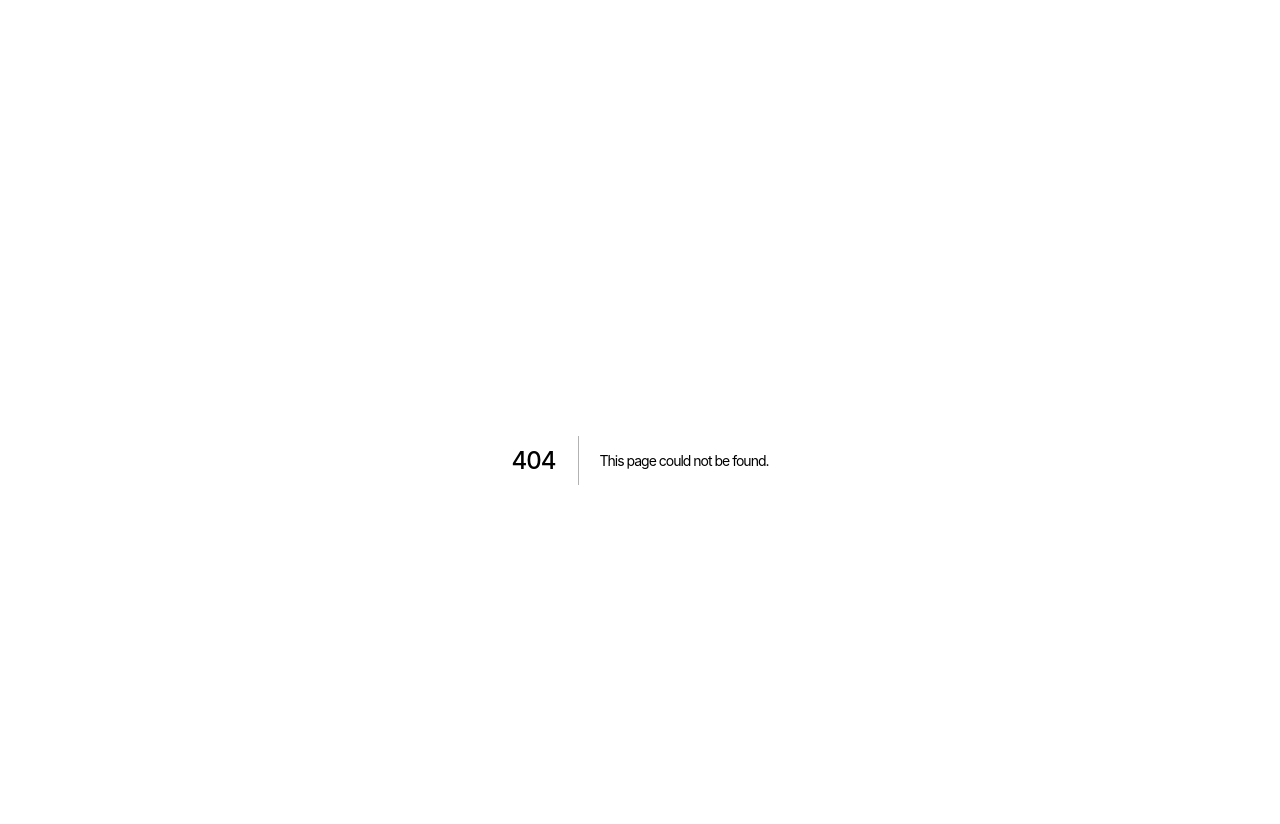
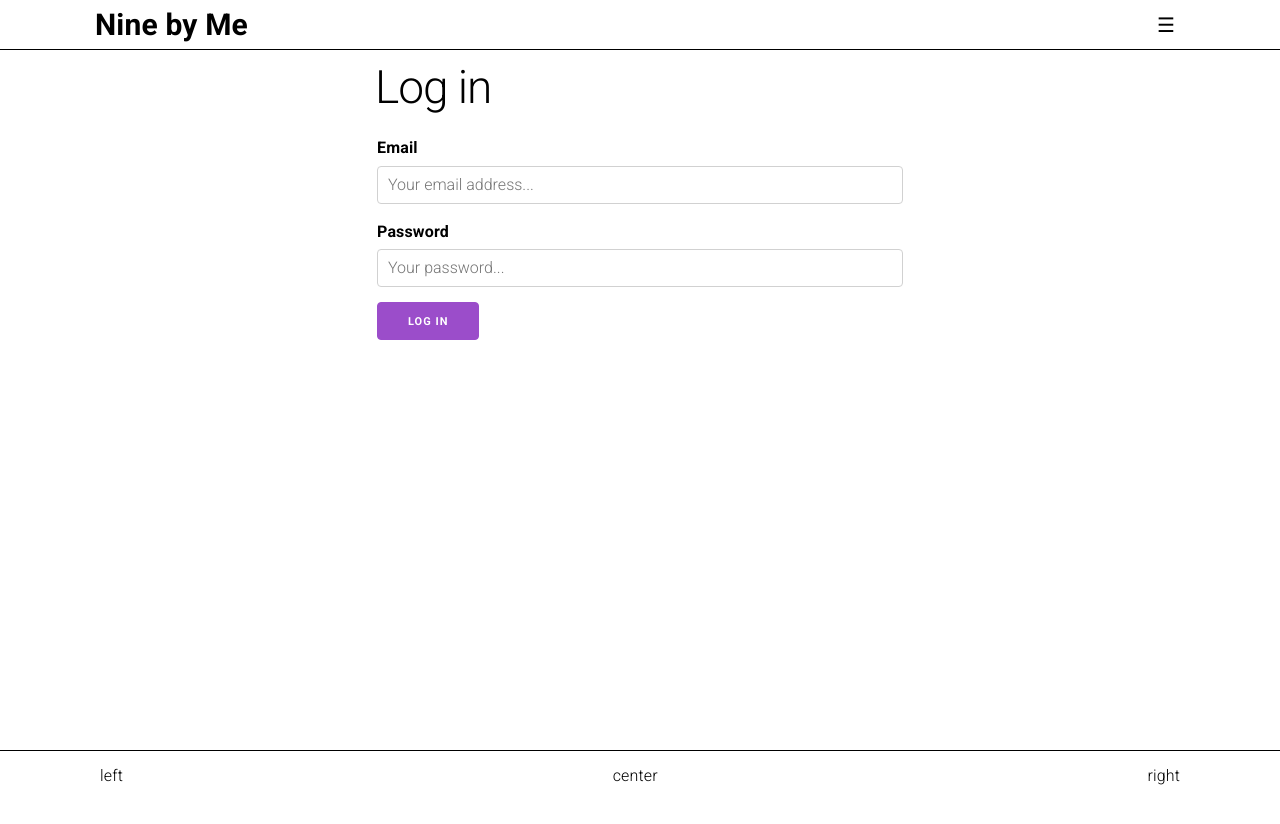
Before and after one commit to holmok/rostrum, a Next.js app in the folder packages/web/: page /login in a window 1280 px wide. Before the commit this address had no page. Shown: the top 824 px of the page. After the commit the page ends 800 px from the top, so only its background shows below. Built offline with nearby package versions, Linux system fonts and the light colour scheme; what @ninebyme/common would draw is missing.

Commit message:
log in page stubbed out

```diff
--- a/packages/api/src/server/data/user-data.ts
+++ b/packages/api/src/server/data/user-data.ts
@@ -57,7 +57,7 @@ class UserData {
   }
 
   async getByLogin (email: string, passwordHash: string): Promise<UserDataRow | undefined> {
-    const row = await this.knex<UserDataRow>('users').where({ email, passwordHash }).first()
+    const row = await this.knex<UserDataRow>('users').whereILike({ email }).andWhere({ passwordHash }).first()
     return row
   }
 }
--- a/packages/web/src/components/header.tsx
+++ b/packages/web/src/components/header.tsx
@@ -22,6 +22,7 @@ const PageHeader: NextComponentType = () => {
             <li><Link href='/'><a onClick={hide}>Home</a></Link></li>
             <li><Link href='/about'><a onClick={hide}>About</a></Link></li>
             <li><Link href='/register'><a onClick={hide}>Register</a></Link></li>
+            <li><Link href='/login'><a onClick={hide}>Login</a></Link></li>
           </ul>
         </div>
       </section>
--- /dev/null
+++ b/packages/web/src/pages/login.tsx
@@ -0,0 +1,43 @@
+import { ReactElement } from 'react'
+import Layout from '../components/layout'
+import Head from 'next/head'
+
+export default function Page (): ReactElement {
+  return (
+    <>
+      <Head>
+        <title>Register</title>
+      </Head>
+      <div className='row'>
+        <div className='column column-50 column-offset-25'>
+          <h1>Log in</h1>
+          <form>
+            <fieldset>
+              <label htmlFor='email'>Email</label>
+              <input
+                type='email' placeholder='Your email address...'
+                id='email'
+              />
+              <label htmlFor='password'>Password</label>
+              <input
+                type='password'
+                placeholder='Your password...'
+                id='password'
+              />
+              <input type='submit' value='Log In' />
+            </fieldset>
+          </form>
+        </div>
+      </div>
+    </>
+
+  )
+}
+
+Page.getLayout = (page: ReactElement) => {
+  return (
+    <Layout>
+      {page}
+    </Layout>
+  )
+}
--- a/packages/web/src/styles/layout.css
+++ b/packages/web/src/styles/layout.css
@@ -27,4 +27,6 @@ body {
 .error {
   color: red;
   font-weight: 900;
+  position: relative;
+  top: -1.5rem;
 }
```
Also changed, not shown: packages/web/src/pages/register.tsx (+12 -4 lines).
